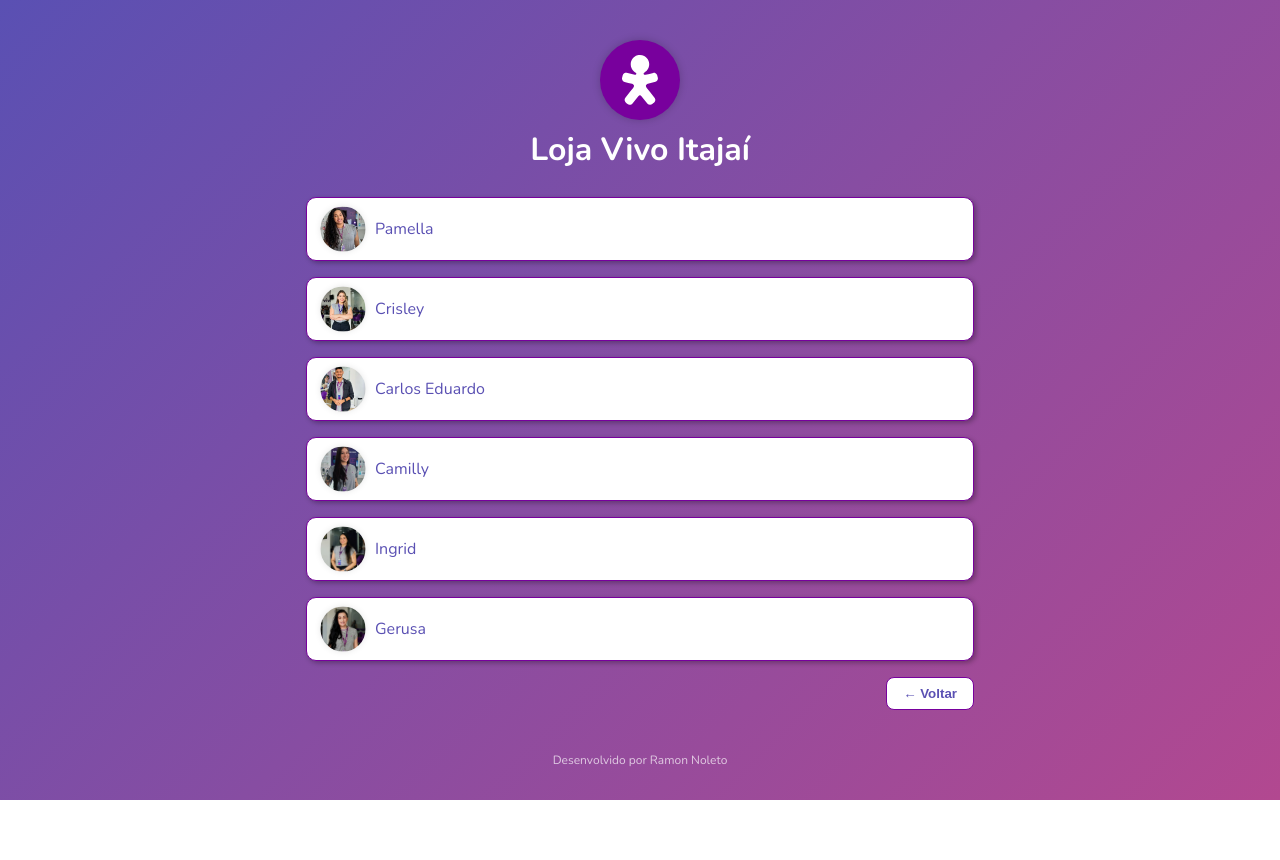
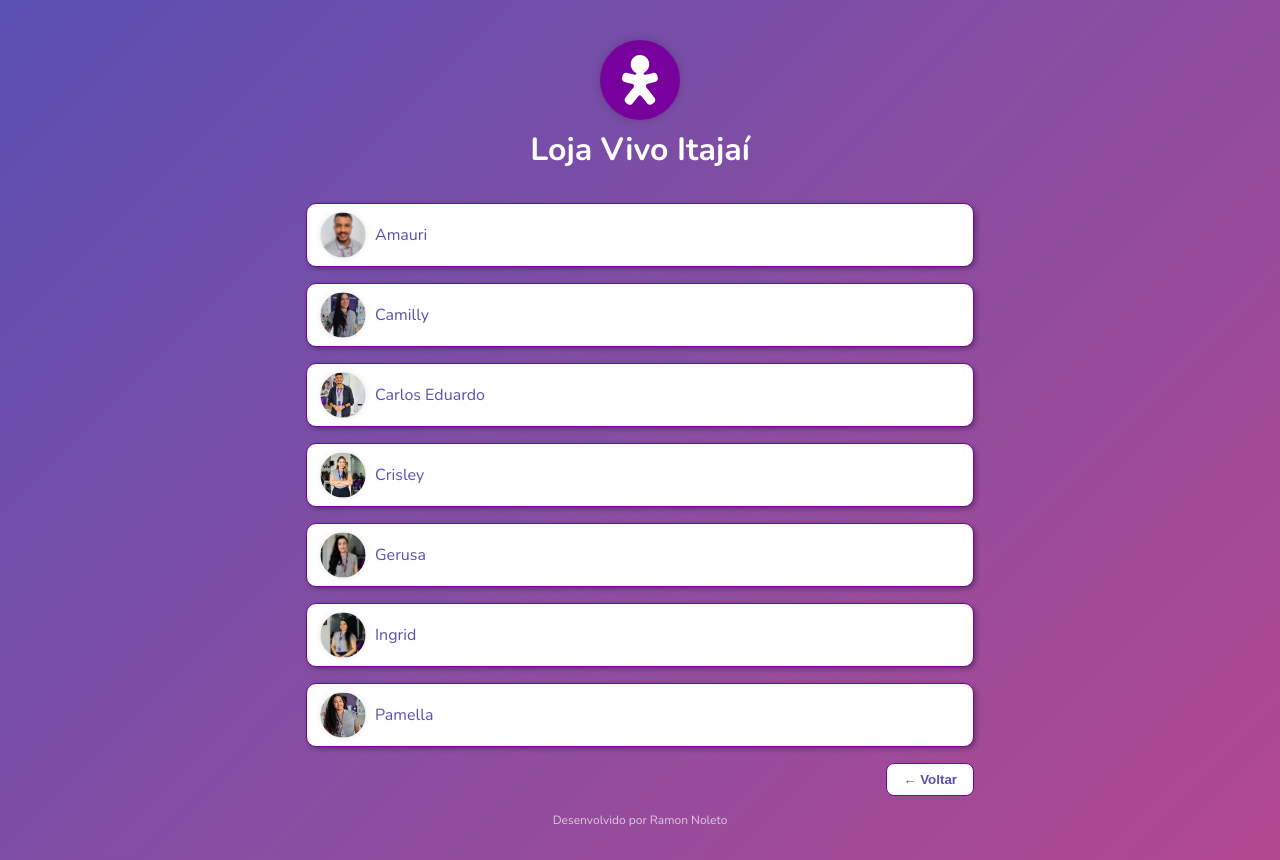
Before and after one commit to RNoleto/vivo, a Vue app: page /consultores in a window 1280 px wide. Before the commit the page ends 800 px from the top, so only its background shows below. Built offline with nearby package versions, Linux system fonts and the light colour scheme.

Commit message:
:tada: refactory: Melhoria do componente Consultores, add novo consultor e ajuste de style do titulo

```diff
--- a/src/style.css
+++ b/src/style.css
@@ -52,6 +52,7 @@
 .title {
   color: white;
   margin-top: 0.5rem;
+  margin-bottom: 2rem;
 }
 
 h1 {
--- a/src/views/Consultores.vue
+++ b/src/views/Consultores.vue
@@ -9,44 +9,52 @@
   router.push('/');
 };
 
-const vendedores = [
+let consultores = [
     {
         nome: 'Pamella',
         foto: '/foto/pamella.webp',
-        numero: '5547991434460',
-        mensagem: 'Olá, Pamella! Gostaria de um atendimento.'
+        numero: '5547991434460'
     },
     {
         nome: 'Crisley',
         foto: '/foto/crisley.webp',
-        numero: '5547992742740',
-        mensagem: 'Olá, Crisley! Gostaria de um atendimento.'
+        numero: '5547992742740'
     },
     {
         nome: 'Carlos Eduardo',
         foto: '/foto/carlos.webp',
-        numero: '5547992413762',
-        mensagem: 'Olá, Carlos! Gostaria de um atendimento.'
+        numero: '5547992413762'
     },
     {
         nome: 'Camilly',
         foto: '/foto/camilly.webp',
-        numero: '5547991866235',
-        mensagem: 'Olá, Camilly! Gostaria de um atendimento.'
+        numero: '5547991866235'
     },
     {
         nome: 'Ingrid',
         foto: '/foto/ingrid.webp',
-        numero: '5547992876919',
-        mensagem: 'Olá, Ingrid! Gostaria de um atendimento.'
+        numero: '5547992876919'
     },
     {
         nome: 'Gerusa',
         foto: '/foto/gerusa.webp',
-        numero: '5547984033499',
-        mensagem: 'Olá, Gerusa! Gostaria de um atendimento.'
+        numero: '5547984033499'
+    },
+    {
+        nome: 'Amauri',
+        foto: '/foto/amauri.webp',
+        numero: '5547992692973'
     }
 ];
+
+//Ordenar consultores em ordem alfabetica
+consultores.sort((a, b) => a.nome.localeCompare(b.nome))
+
+// Gerar mensagem dinamicamente
+consultores = consultores.map(c => ({
+    ...c,
+    mensagem: `Olá, ${c.nome}! Gostaria de um atendimento.`
+}))
 
 // Função para gerar link do WhatsApp com a mensagem
 const gerarLinkWhatsapp = (numero, mensagem) => {
@@ -56,9 +64,9 @@
 
 <template>
     <section>
-        <div v-for="vendedor in vendedores" :key="vendedor.numero">
-            <Card :text="vendedor.nome" :photo="vendedor.foto"
-                :link="gerarLinkWhatsapp(vendedor.numero, vendedor.mensagem)" />
+        <div v-for="consultor in consultores" :key="consultor.numero">
+            <Card :text="consultor.nome" :photo="consultor.foto"
+                :link="gerarLinkWhatsapp(consultor.numero, consultor.mensagem)" />
         </div>
         <div class="botao-voltar-wrapper">
             <button @click="voltar" class="voltar">← Voltar</button>
```
Also changed, not shown: public/foto/amauri.webp (added).
